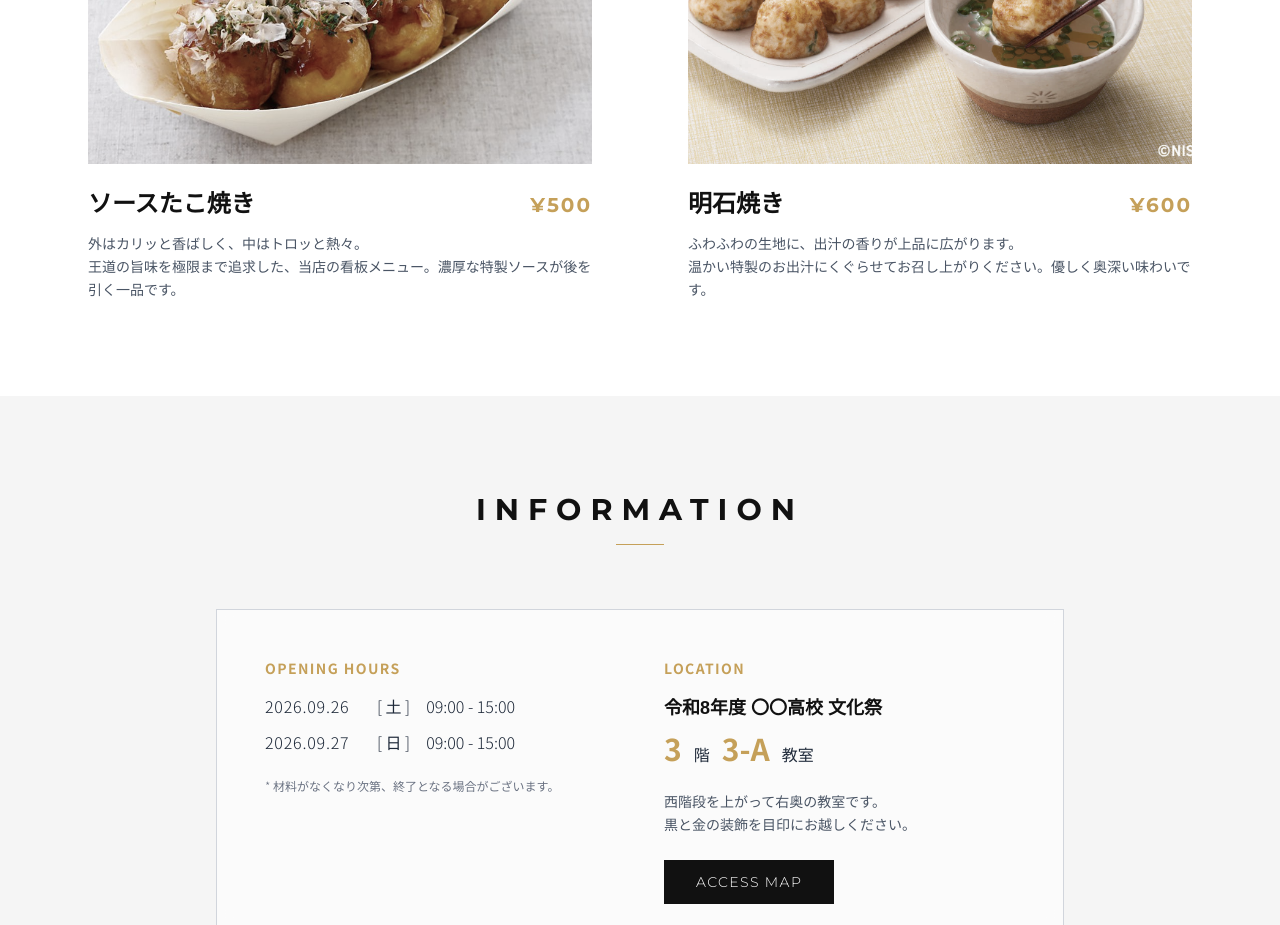
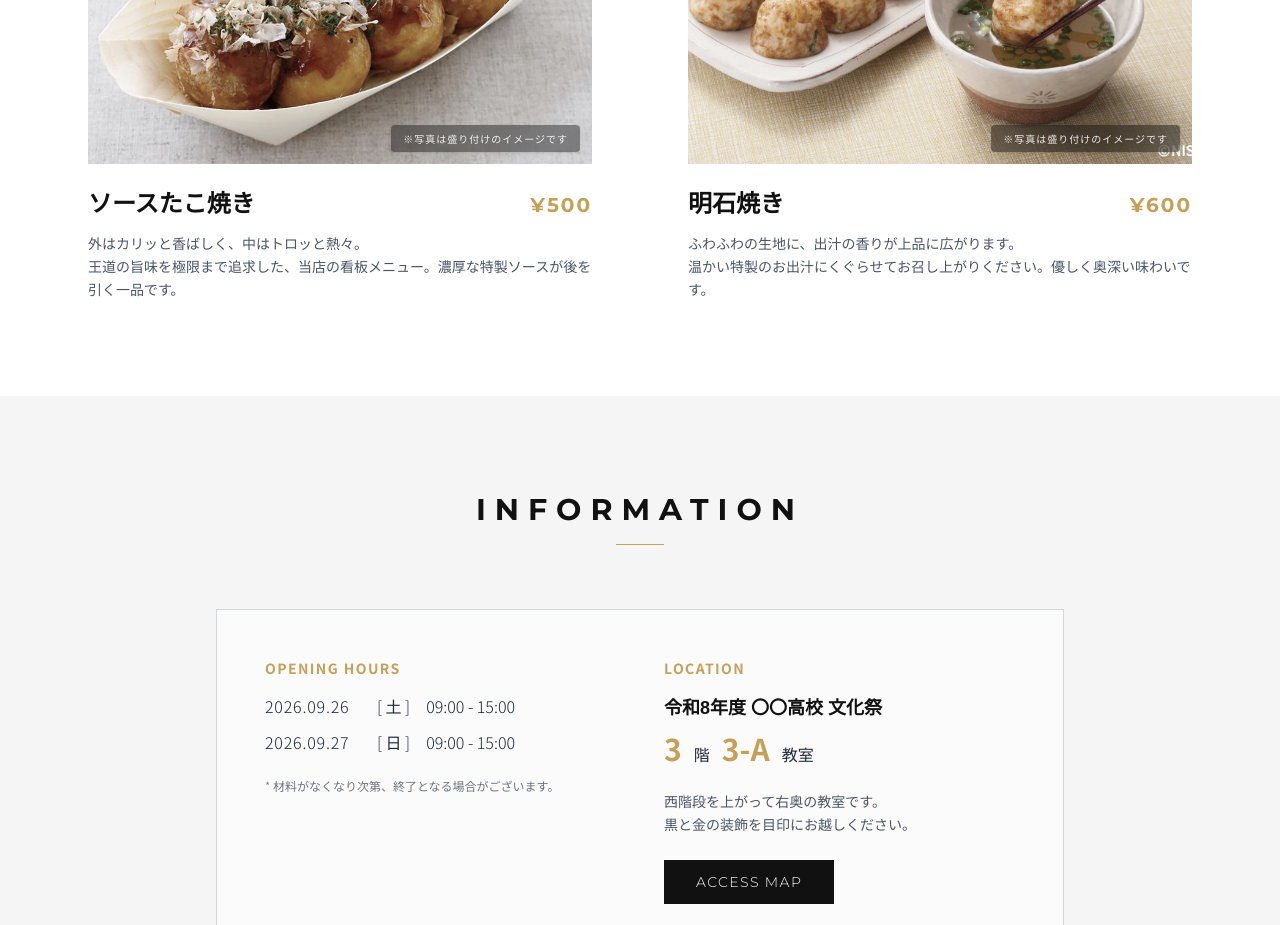
Before and after one commit to uta1508/TakoyakiCoupon, a Next.js app: page / in a window 1280 px wide. Shown: the part 2040-2965 px from the top of the page. Built offline with nearby package versions, Linux system fonts and the light colour scheme; no server answers; the database is empty.

Commit message:
style: メニュー画像に注釈（※写真は盛り付けのイメージです）を追加

```diff
--- a/src/app/page.tsx
+++ b/src/app/page.tsx
@@ -124,6 +124,9 @@
             <FadeIn delay={0.1}><div className="group cursor-pointer">
               <div className="relative aspect-[4/3] bg-gray-100 mb-6 overflow-hidden">
                 <img src="/sauce_takoyaki.jpg" alt="ソースたこ焼き" className="object-cover w-full h-full grayscale-[50%] group-hover:grayscale-0 transition-all duration-700 group-hover:scale-105" />
+                <div className="absolute bottom-3 right-3 px-3 py-1.5 bg-black/40 backdrop-blur-md text-white/90 text-[10px] tracking-widest rounded shadow-sm">
+                  ※写真は盛り付けのイメージです
+                </div>
               </div>
               <div className="flex justify-between items-baseline mb-3">
                 <h3 className="font-serif text-2xl text-[#111111] font-bold">ソースたこ焼き</h3>
@@ -137,6 +140,9 @@
             <FadeIn delay={0.3}><div className="group cursor-pointer">
               <div className="relative aspect-[4/3] bg-gray-100 mb-6 overflow-hidden">
                 <img src="/akashiyaki.jpg" alt="明石焼き" className="object-cover w-full h-full grayscale-[50%] group-hover:grayscale-0 transition-all duration-700 group-hover:scale-105" />
+                <div className="absolute bottom-3 right-3 px-3 py-1.5 bg-black/40 backdrop-blur-md text-white/90 text-[10px] tracking-widest rounded shadow-sm">
+                  ※写真は盛り付けのイメージです
+                </div>
               </div>
               <div className="flex justify-between items-baseline mb-3">
                 <h3 className="font-serif text-2xl text-[#111111] font-bold">明石焼き</h3>
```
